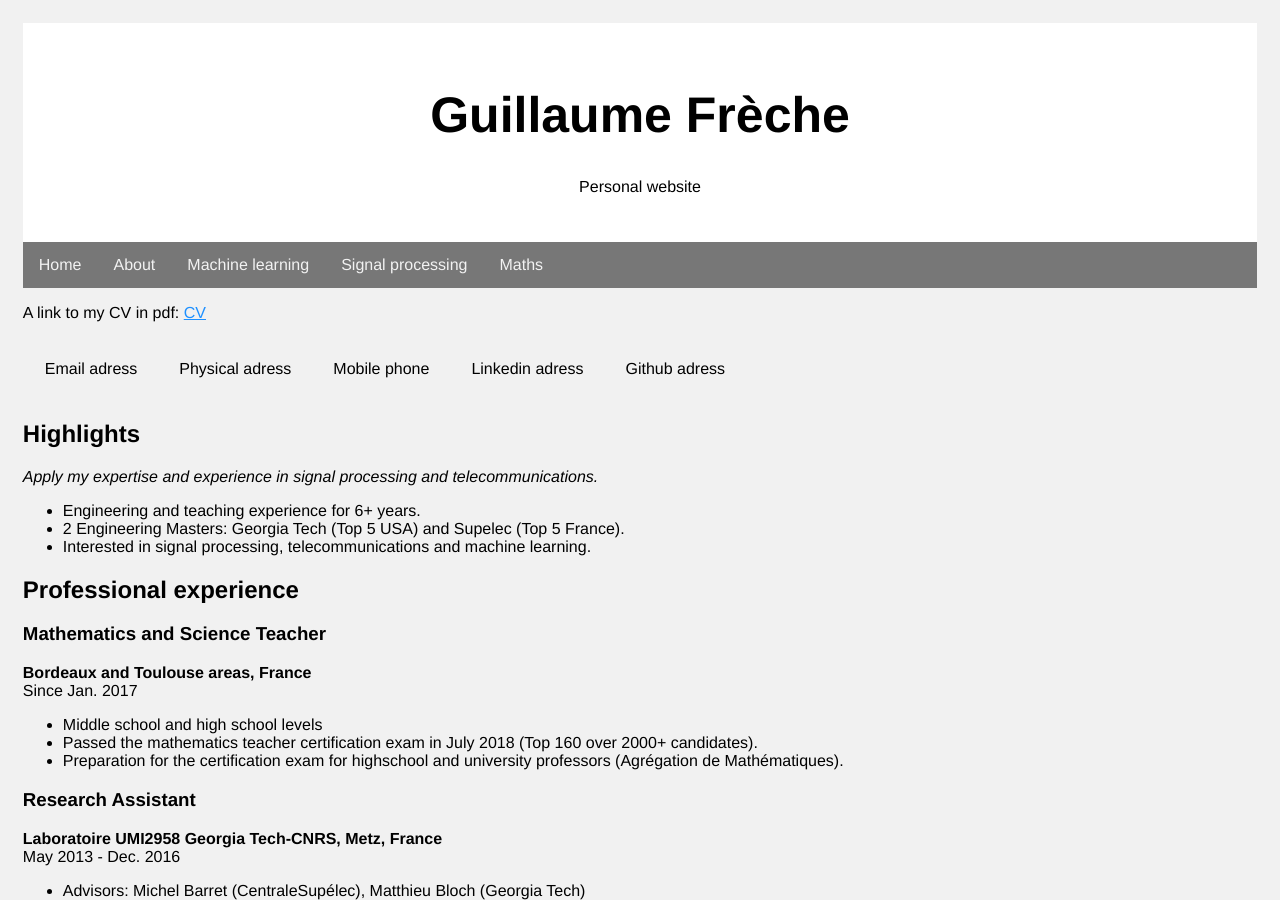
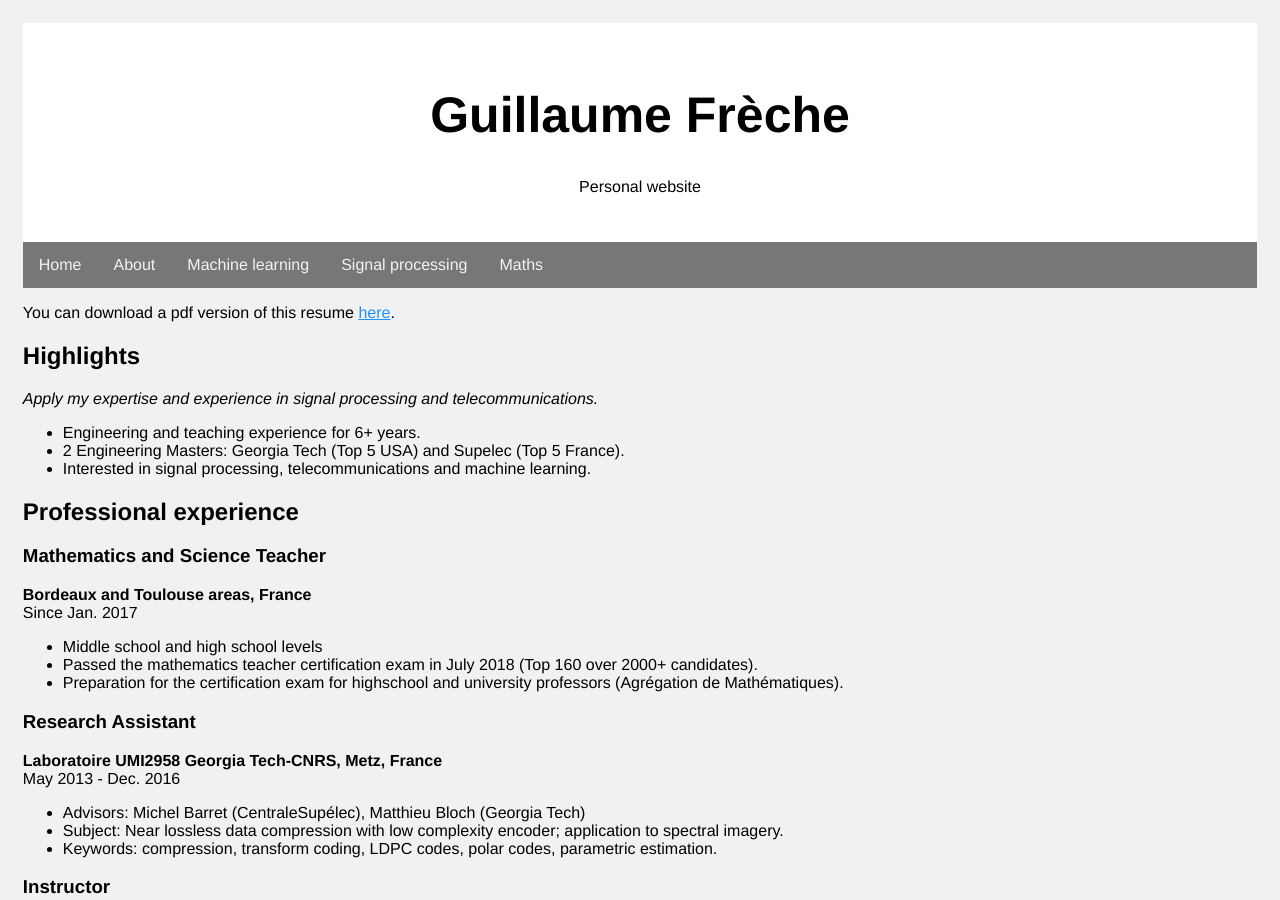
Before and after one commit to grfreche/grfreche.github.io, a Jekyll site: the page built from about.md, in a window 1280 px wide and 900 px high. Built offline with Jekyll 4.4.1, drawn with Linux system fonts in a browser that asks for light colours; some of the changed lines change nothing that is shown.

Commit message:
Update about.md

```diff
--- a/about.md
+++ b/about.md
@@ -4,8 +4,9 @@ title: About
 permalink: /about/
 ---
 
-A link to my CV in pdf: <a href="https://grfreche.github.io/pdfs/Resume_2019.pdf" class="image fit">CV</a>
+You can download a pdf version of this resume <a href="https://grfreche.github.io/pdfs/Resume_2019.pdf" class="image fit">here</a>.
 
+<!--
 <table cellpadding="20">
     <tbody>
         <tr>
@@ -17,6 +18,7 @@ A link to my CV in pdf: <a href="https://grfreche.github.io/pdfs/Resume_2019.pdf
         </tr>
     </tbody>
 </table>
+-->
 
 ## Highlights
 
@@ -89,9 +91,9 @@ Paris area, France
 
 ## Publication
 
-FRÈCHE, Guillaume, BLOCH, Matthieu R., et BARRET, Michel. Polar codes for covert
-communications over asynchronous discrete memoryless channels. Entropy, 2017, vol. 20, no 1,
-p. 3.
+FRÈCHE, Guillaume, BLOCH, Matthieu R., et BARRET, Michel. Polar codes for covert communications over asynchronous discrete memoryless channels. Entropy, 2017, vol. 20, no 1, p. 3.
+
+<a href="https://hal-centralesupelec.archives-ouvertes.fr/hal-01671532/document" class="image fit">Read the paper</a>
 
 ## Skills
 
```
